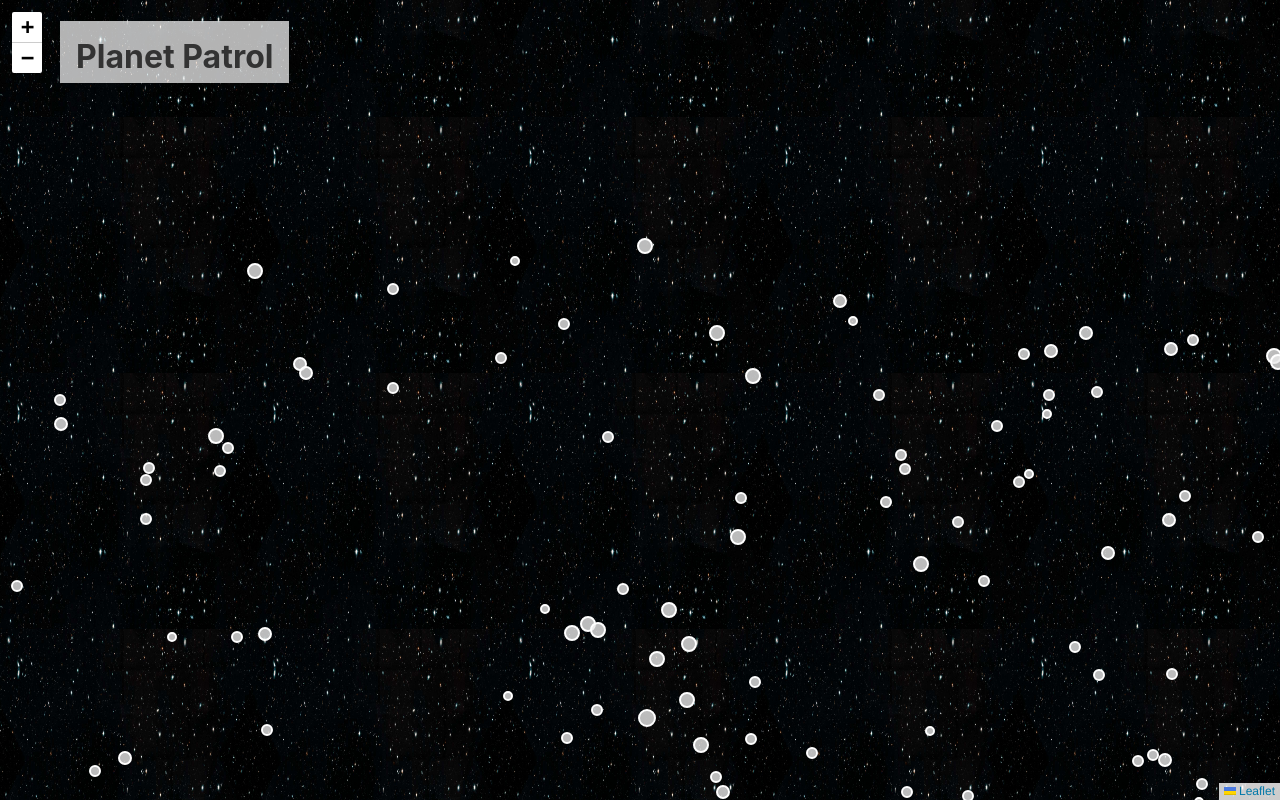
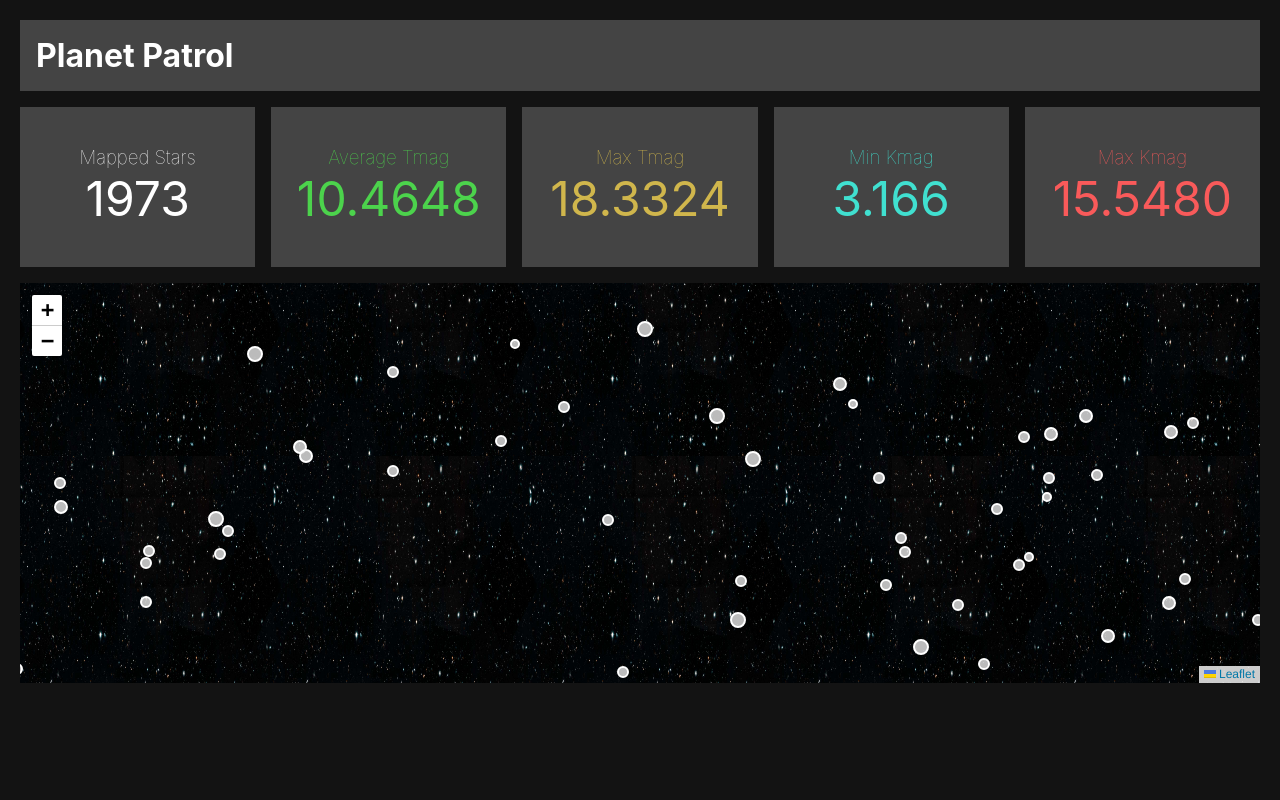
Before and after one commit to otaviopetry/planet-patrol, a React (Create React App) app: page / in a window 1280 px wide. Built offline with nearby package versions, Linux system fonts and the light colour scheme.

Commit message:
feat: Discovered stars data Dashboard

```diff
--- a/src/App.css
+++ b/src/App.css
@@ -40,28 +40,79 @@
 
 .main-container {
   height: 100%;
-  width: 100%;
+  max-width: 100%;
   margin: 0;
   position: relative;
+  padding: 20px;
 }
 
 .map-container {
-  height: 100vh;
+  min-height: 400px;
+  margin-top: 1rem;
   width: 100%;
-}
-
-.headline {
-  display: block;
-  height: 30px;
-  position: absolute;
-  left: 60px;
-  z-index: 9999;
-  color: #333;
-  padding: 1rem;
-
-  background-color: rgba(255, 255, 255, 0.7);
 }
 
 body {
     background-color: #131313;
+    margin: 0
 }
+
+.dashboard {
+    color: #fff;
+    height: 20vh;
+    display: flex;
+    align-items: center;
+}
+
+.dashboard-header {
+    background-color: #444;
+    color: #fff;
+    margin-bottom: 1rem;
+}
+
+.headline {
+    margin: 0;
+    padding: 1rem;
+}
+
+.dashboard-panel {
+    display: flex;
+    flex-direction: column;
+    align-items: center;
+    justify-content: center;
+    width: 33%;
+    height: 100%;
+    text-align: center;
+    background-color: #444;
+    margin-right: 1rem;
+}
+
+.dashboard-panel:last-of-type {
+    margin-right: 0;
+}
+
+.dashboard-panel .data-title {
+    margin: 0;
+    font-weight: lighter;
+}
+
+.dashboard-panel .data-value {
+    font-size: 3rem;
+    margin: 0;
+}
+
+.dashboard-panel.green {
+    color: #4cd34c;
+}
+
+.dashboard-panel.blue {
+    color: turquoise;
+}
+
+.dashboard-panel.red {
+    color: #f95a5a;
+}
+
+.dashboard-panel.yellow {
+    color: #d0b64c;
+}
--- a/src/App.js
+++ b/src/App.js
@@ -6,6 +6,22 @@ import geoData from './planet_patrol_fix.json';
 import backgroundImage from './images/nasa-galaxy.jpg';
 
 function App() {
+
+    let tmagArray = [];
+    let kmagArray = [];
+
+    geoData.features.forEach(feature => {
+        tmagArray.push(feature.properties.Tmag);
+        kmagArray.push(feature.properties.Kmag);
+    })
+
+    function getAverage (array) {
+        const sum = array.reduce((a, b) => a + b, 0);
+
+        return sum/array.length;
+    }
+
+    let filteredKmagArray = kmagArray.filter(element => element !== 0 && typeof(element) === "number")
 
     const geojsonMarkerOptions = (radius) => {
         return {
@@ -26,7 +42,41 @@ function App() {
 
     return (
         <div className="main-container">
+
+            <header className="dashboard-header">
                 <h1 className="headline">Planet Patrol</h1>
+            </header>
+
+            <div className="container">
+
+            <div className="dashboard">
+
+                <div className="dashboard-panel">
+                    <h3 className="data-title">Mapped Stars</h3>
+                    <p className="data-value">{geoData.features.length}</p>
+                </div>
+
+                <div className="dashboard-panel green">
+                    <h3 className="data-title">Average Tmag</h3>
+                    <p className="data-value">{getAverage(tmagArray).toFixed(4)}</p>
+                </div>
+
+                <div className="dashboard-panel yellow">
+                    <h3 className="data-title">Max Tmag</h3>
+                    <p className="data-value">{Math.max(...tmagArray).toFixed(4)}</p>
+                </div>
+
+                <div className="dashboard-panel blue">
+                    <h3 className="data-title">Min Kmag</h3>
+                    <p className="data-value">{Math.min(...filteredKmagArray)}</p>
+                </div>
+
+                <div className="dashboard-panel red">
+                    <h3 className="data-title">Max Kmag</h3>
+                    <p className="data-value">{Math.max(...kmagArray).toFixed(4)}</p>
+                </div>
+
+                </div>
 
                 <MapContainer center={[10, 100]} zoom={5} className="map-container"  >
                     {/* <TileLayer
@@ -64,6 +114,9 @@ function App() {
 
                 </MapContainer>
 
+
+            </div>
+
         </div>
     );
 }
```
Also changed, not shown: 1 other file (tests, documents, lock files or other folders). Lines whose indentation alone changed are shown as unchanged.
